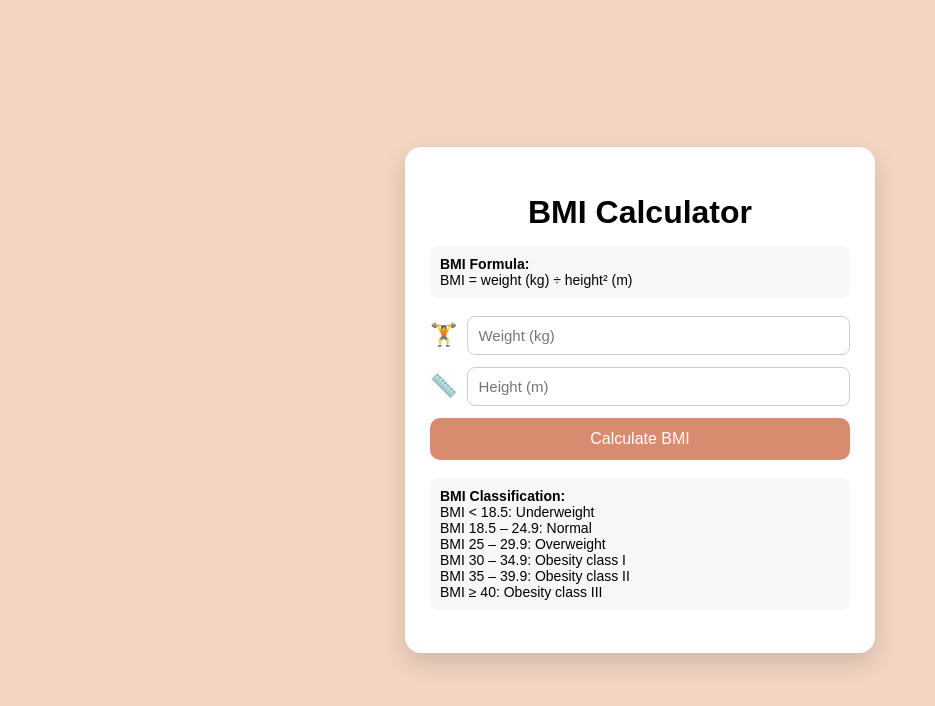
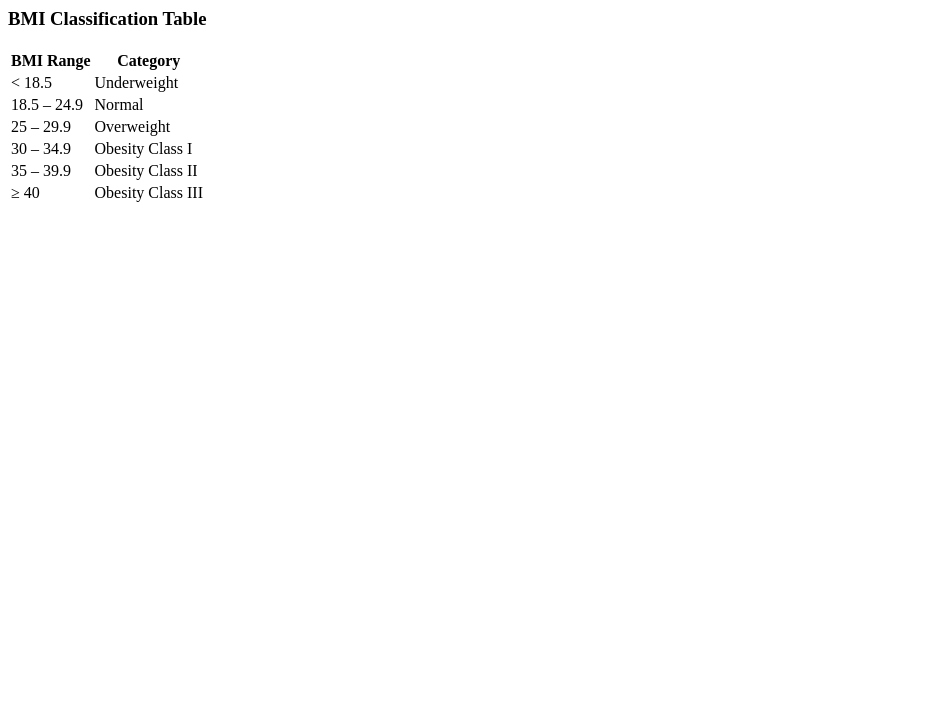
Before and after one commit to bow170409-pixel/BMI-website, a plain HTML site: page index.html in a window 1280 px wide. Shown: the whole page, without its empty margins (0-935 px from the left). Drawn offline with Linux system fonts and the light colour scheme.

Commit message:
Update index.html

```diff
--- a/index.html
+++ b/index.html
@@ -1,175 +1,33 @@
-<!DOCTYPE html>
-<html lang="en">
-<head>
-<meta charset="UTF-8">
-<title>BMI Calculator</title>
-
-<style>
-body {
-    margin: 0;
-    font-family: Arial, Helvetica, sans-serif;
-    background: #f2d6c2; /* skin tone */
-    display: flex;
-    justify-content: center;
-    align-items: center;
-    min-height: 100vh;
-}
-
-.container {
-    background: #fff;
-    width: 420px;
-    padding: 25px;
-    border-radius: 16px;
-    box-shadow: 0 10px 25px rgba(0,0,0,0.15);
-}
-
-h1 {
-    text-align: center;
-    margin-bottom: 15px;
-}
-
-.section {
-    margin-bottom: 18px;
-}
-
-.section h3 {
-    margin-bottom: 8px;
-    font-size: 16px;
-}
-
-.formula {
-    background: #f7f7f7;
-    padding: 10px;
-    border-radius: 8px;
-    font-size: 14px;
-}
-
-.input-group {
-    display: flex;
-    align-items: center;
-    margin-bottom: 12px;
-}
-
-.input-group span {
-    font-size: 22px;
-    margin-right: 10px;
-}
-
-.input-group input {
-    flex: 1;
-    padding: 10px;
-    font-size: 15px;
-    border-radius: 8px;
-    border: 1px solid #ccc;
-}
-
-button {
-    width: 100%;
-    padding: 12px;
-    background: #d88b6f;
-    color: #fff;
-    border: none;
-    border-radius: 10px;
-    font-size: 16px;
-    cursor: pointer;
-}
-
-button:hover {
-    background: #c97a5f;
-}
-
-.bmi-table {
-    font-size: 14px;
-    background: #f7f7f7;
-    padding: 10px;
-    border-radius: 8px;
-}
-
-.result {
-    margin-top: 18px;
-    text-align: center;
-}
-
-.result img {
-    width: 110px;
-    margin-top: 10px;
-}
-</style>
-</head>
-
-<body>
-
-<div class="container">
-    <h1>BMI Calculator</h1>
-
-    <div class="section formula">
-        <strong>BMI Formula:</strong><br>
-        BMI = weight (kg) ÷ height² (m)
-    </div>
-
-    <div class="section">
-        <div class="input-group">
-            <span>🏋️</span>
-            <input type="number" id="weight" placeholder="Weight (kg)">
-        </div>
-
-        <div class="input-group">
-            <span>📏</span>
-            <input type="number" id="height" step="0.01" placeholder="Height (m)">
-        </div>
-
-        <button onclick="calculateBMI()">Calculate BMI</button>
-    </div>
-
-    <div class="section bmi-table">
-        <strong>BMI Classification:</strong><br>
-        BMI &lt; 18.5: Underweight<br>
-        BMI 18.5 – 24.9: Normal<br>
-        BMI 25 – 29.9: Overweight<br>
-        BMI 30 – 34.9: Obesity class I<br>
-        BMI 35 – 39.9: Obesity class II<br>
-        BMI ≥ 40: Obesity class III
-    </div>
-
-    <div class="result" id="result"></div>
+<div class="section">
+    <h3>BMI Classification Table</h3>
+    <table class="bmi-table">
+        <tr>
+            <th>BMI Range</th>
+            <th>Category</th>
+        </tr>
+        <tr>
+            <td>&lt; 18.5</td>
+            <td>Underweight</td>
+        </tr>
+        <tr>
+            <td>18.5 – 24.9</td>
+            <td>Normal</td>
+        </tr>
+        <tr>
+            <td>25 – 29.9</td>
+            <td>Overweight</td>
+        </tr>
+        <tr>
+            <td>30 – 34.9</td>
+            <td>Obesity Class I</td>
+        </tr>
+        <tr>
+            <td>35 – 39.9</td>
+            <td>Obesity Class II</td>
+        </tr>
+        <tr>
+            <td>≥ 40</td>
+            <td>Obesity Class III</td>
+        </tr>
+    </table>
 </div>
-
-<script>
-function calculateBMI() {
-    const weight = parseFloat(document.getElementById("weight").value);
-    const height = parseFloat(document.getElementById("height").value);
-    const result = document.getElementById("result");
-
-    if (!weight || !height) {
-        result.innerHTML = "<p>Please enter valid values.</p>";
-        return;
-    }
-
-    const bmi = (weight / (height * height)).toFixed(1);
-    let status = "";
-    let img = "";
-
-    if (bmi < 18.5) {
-        status = "Underweight";
-        img = "https://i.imgur.com/8QZ7Z9y.png";
-    } else if (bmi < 25) {
-        status = "Normal";
-        img = "https://i.imgur.com/0y8Ftya.png";
-    } else if (bmi < 30) {
-        status = "Overweight";
-        img = "https://i.imgur.com/jZQ3K8b.png";
-    } else {
-        status = "Obesity";
-        img = "https://i.imgur.com/2U4GvSg.png";
-    }
-
-    result.innerHTML = `
-        <h3>Your BMI is ${bmi}</h3>
-        <h2>You are <strong>${status}</strong></h2>
-        <img src="${img}" alt="${status}">
-    `;
-}
-</script>
-
-</body>
-</html>
```
